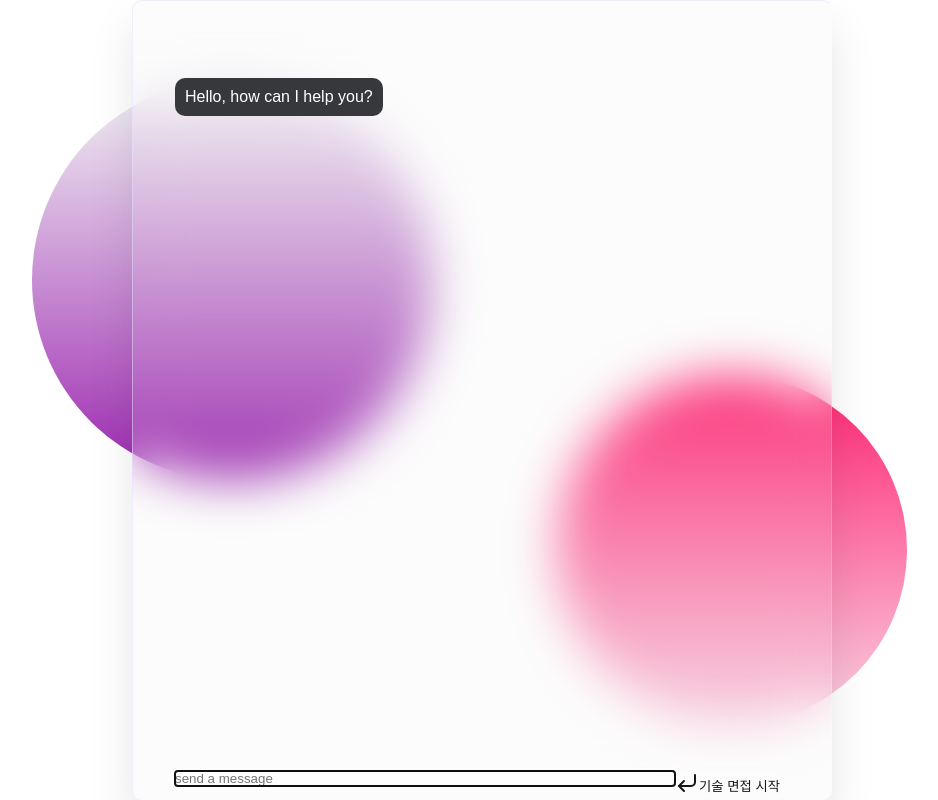
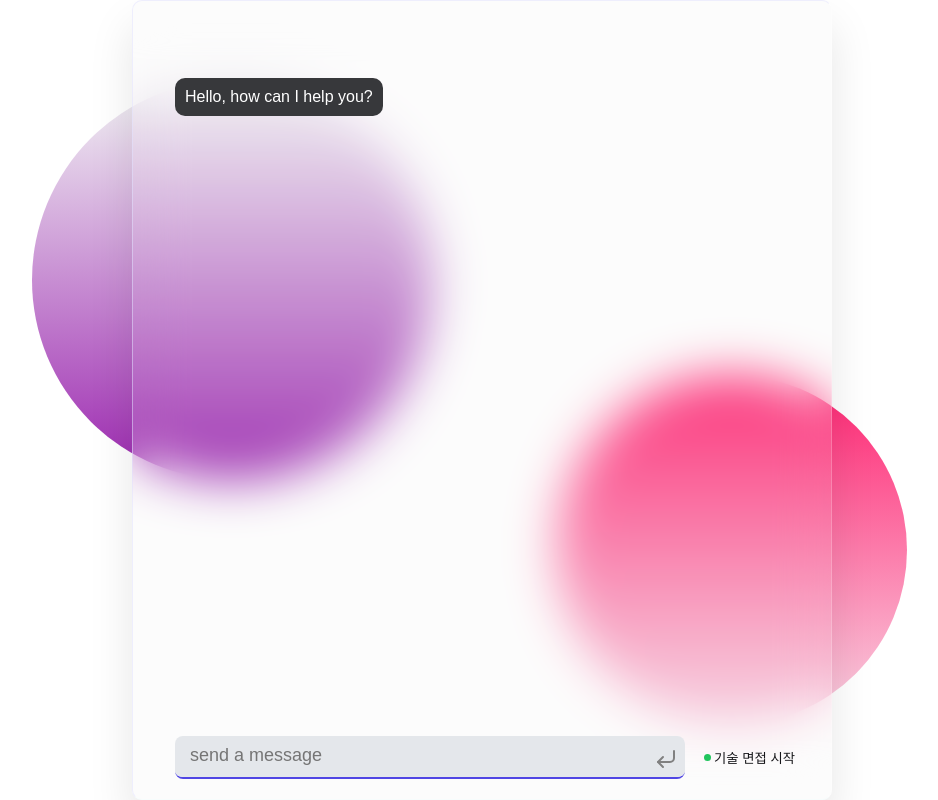
Before and after one commit to uuuuooii/AI-Mentor, a Next.js app: page / in a window 1280 px wide. Shown: the whole page, without its empty margins (158-1096 px from the left). Built offline with nearby package versions, Linux system fonts and the light colour scheme; a web font is replaced by a local one.

Commit message:
Update:input css 추가

```diff
--- a/src/components/Spinner/style.ts
+++ b/src/components/Spinner/style.ts
@@ -13,7 +13,7 @@ export const Spinner = styled.div`
   width: 20px;
   height: 20px;
   border: 2px solid #ccc;
-  border-top: 2px solid #000;
+  border-top: 2px solid gray;
   border-radius: 50%;
   animation: spin 2s linear infinite; /* 애니메이션 클래스 적용 */
 `;
--- a/src/components/chat/chatInput/index.tsx
+++ b/src/components/chat/chatInput/index.tsx
@@ -7,10 +7,10 @@ import { nanoid } from 'nanoid'
 import { ChatInputProps } from './type'
 import { MessagesContext } from '@/components/context/messages'
 import { CornerDownLeft } from 'lucide-react';
-import { Spinner } from '@/components/Spinner/style'
+import { Spinner } from '@/components/spinner/style'
 import { toast } from 'react-hot-toast'
 import InterviewButton from '../interviewButton'
-import { Wrapper } from './style'
+import * as S from './style'
 
 const ChatInput = () => {
   const textareaRef = useRef<HTMLTextAreaElement | null>(null)
@@ -91,10 +91,10 @@ const ChatInput = () => {
   })
 
   return (
-    <Wrapper>
+    <S.Wrapper>
       <TextareaAutosize
         ref={textareaRef}
-
+        className='test'
         onKeyDown={(e) => {
           if (e.key === "Enter" && !e.shiftKey) {
             e.preventDefault()
@@ -108,6 +108,7 @@ const ChatInput = () => {
           }
         }}
         rows={2}
+        maxRows={10}
         value={input}
         disabled={isLoading}
         onChange={(e) => setInput(e.target.value)}
@@ -115,18 +116,18 @@ const ChatInput = () => {
         placeholder='send a message'
       />
 
-      <div>
-        <kbd>
+      <S.IconWrap>
+        <S.Icon>
           {isLoading ?
             <Spinner />
             :
             <CornerDownLeft />
           }
-        </kbd>
-      </div>
+        </S.Icon>
+      </S.IconWrap>
 
       <InterviewButton sendMessage={sendMessage} />
-    </Wrapper>
+    </S.Wrapper>
   )
 }
 
--- a/src/components/chat/chatInput/style.ts
+++ b/src/components/chat/chatInput/style.ts
@@ -2,10 +2,34 @@ import styled from '@emotion/styled';
 
 export const Wrapper = styled.div`
   display: flex;
+  align-items: center;
+  gap: 29px;
   position: fixed;
-  bottom: 0;
+  bottom: 20px;
   textarea {
-    width: 500px;
-    height: 50px !important;
+    display: flex;
+    align-items: center;
+    justify-content: center;
+    width: 510px;
+    max-height: 40px !important;
+    padding: 9px 18px 32px 15px;
+    font-size: 18px;
+    border-radius: 8px;
+    background: #e4e7eb;
+    :focus {
+      outline: none;
+
+      border-bottom: 2px solid #5046e4;
+    }
   }
 `;
+
+export const IconWrap = styled.div`
+  position: absolute;
+  right: 117px;
+  top: 11px;
+`;
+
+export const Icon = styled.kbd`
+  color: gray;
+`;
--- a/src/components/chat/interviewButton/index.tsx
+++ b/src/components/chat/interviewButton/index.tsx
@@ -3,6 +3,7 @@ import React from 'react'
 import { ChatInputProps } from '../chatInput/type'
 import { UseMutateFunction } from '@tanstack/react-query'
 import useDarkmode from '@/lib/hook/useDarkmode'
+import * as S from './style'
 
 interface InterviewButtonProps {
   sendMessage: UseMutateFunction<ReadableStream<Uint8Array> | null, unknown, ChatInputProps, void>
@@ -17,19 +18,20 @@ const InterviewButton = ({ sendMessage }: InterviewButtonProps) => {
       isUserMessage: true,
       text: '기술 면접 시작'
     })
-
   }
 
   return (
-    <button
-      onClick={() => {
-        startInterveiwButton();
-        onClickModeChange()
-      }
-      }
-    >
-      기술 면접 시작
-    </button >
+    <div>
+      <S.Point />
+      <S.Button
+        onClick={() => {
+          startInterveiwButton()
+          onClickModeChange()
+        }}
+      >
+        기술 면접 시작
+      </S.Button>
+    </div>
   )
 }
 
--- /dev/null
+++ b/src/components/chat/interviewButton/style.ts
@@ -0,0 +1,15 @@
+import styled from '@emotion/styled';
+
+export const Point = styled.span`
+  position: absolute;
+  top: 18px;
+  right: 84px;
+  width: 7px;
+  height: 7px;
+  background: #21c55d;
+  border-radius: 50%;
+`;
+
+export const Button = styled.button`
+  font-weight: 500;
+`;
```
